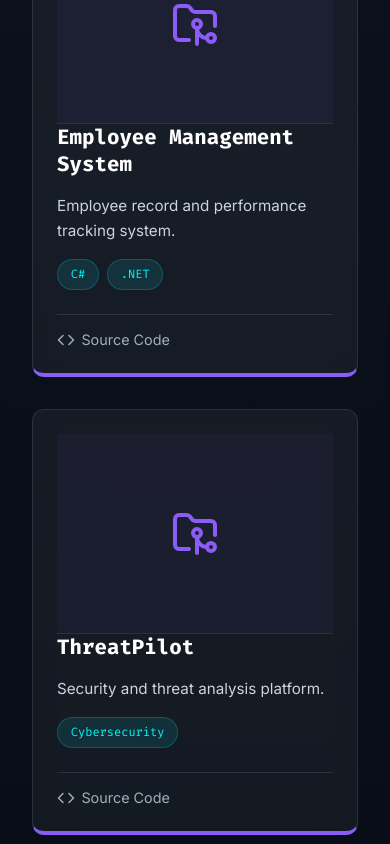
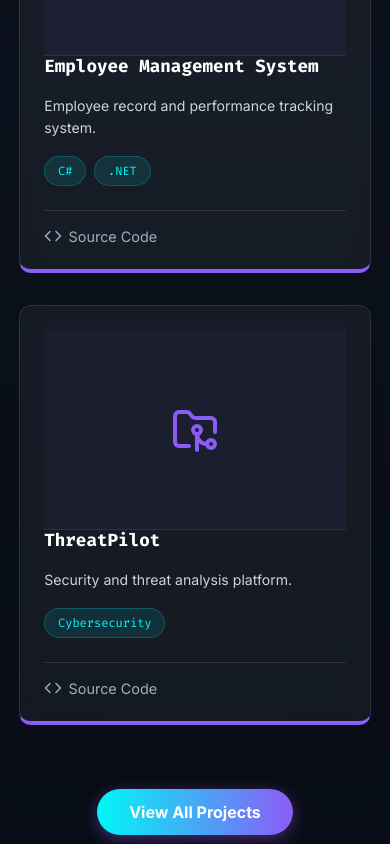
Before and after one commit to hassan-635/Portfolio, a React (Vite) app in the folder frontend/: page / in a window 390 px wide. Shown: the part 3700-4544 px from the top of the page. Built offline with nearby package versions, Linux system fonts and the light colour scheme.

Commit message:
feat: implement project page, styling, and structural layout for portfolio components

```diff
--- a/frontend/src/components/Projects.css
+++ b/frontend/src/components/Projects.css
@@ -163,3 +163,26 @@
   box-shadow: 0 8px 25px rgba(0, 247, 247, 0.6);
   filter: brightness(1.1);
 }
+
+@media (max-width: 768px) {
+  .projects-section {
+    padding: 3rem 1.2rem;
+  }
+
+  .projects-grid {
+    grid-template-columns: 1fr;
+  }
+
+  .project-title {
+    font-size: 1.1rem;
+  }
+
+  .project-description {
+    font-size: 0.88rem;
+  }
+
+  .view-more-btn {
+    padding: 0.8rem 2rem;
+    font-size: 1rem;
+  }
+}
```
